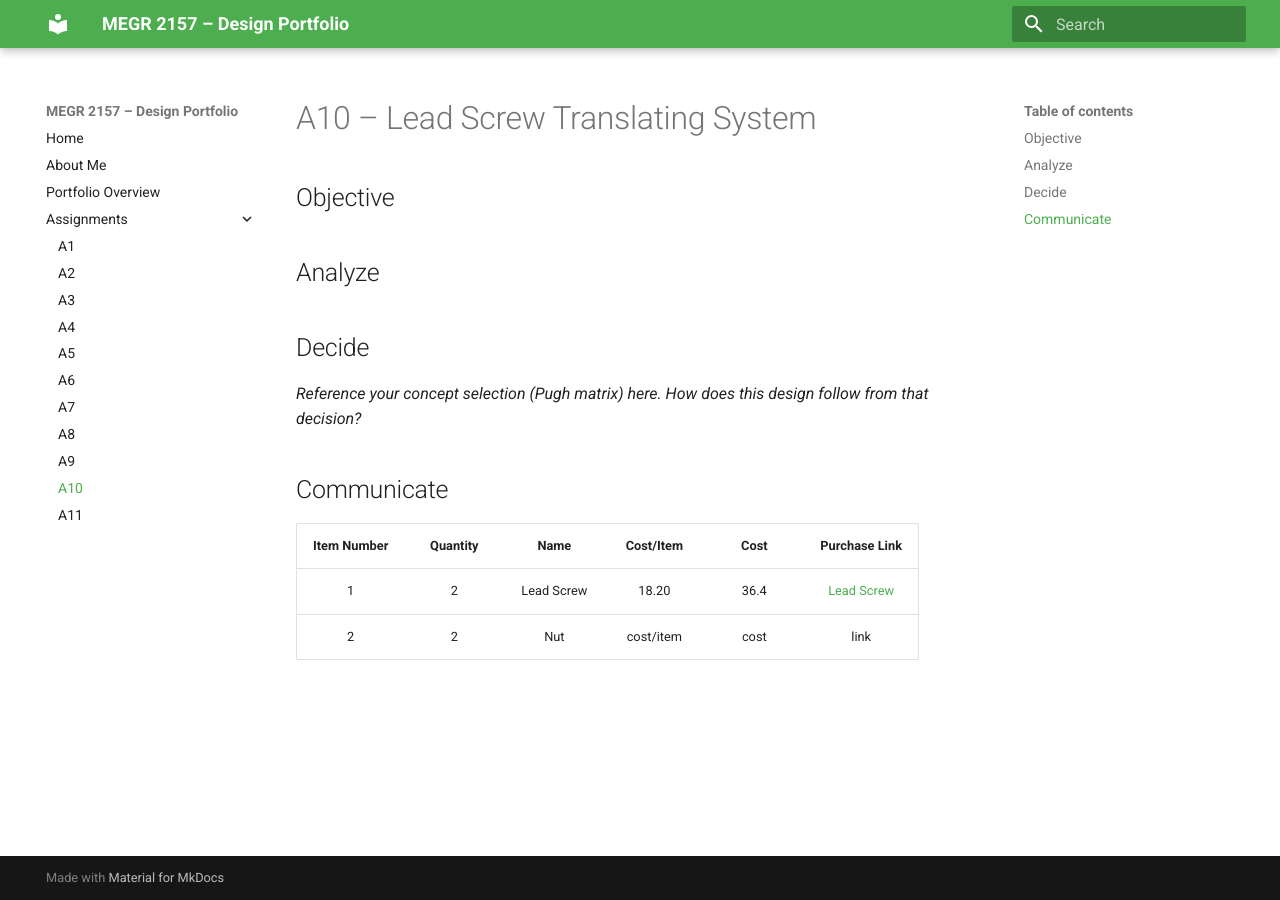
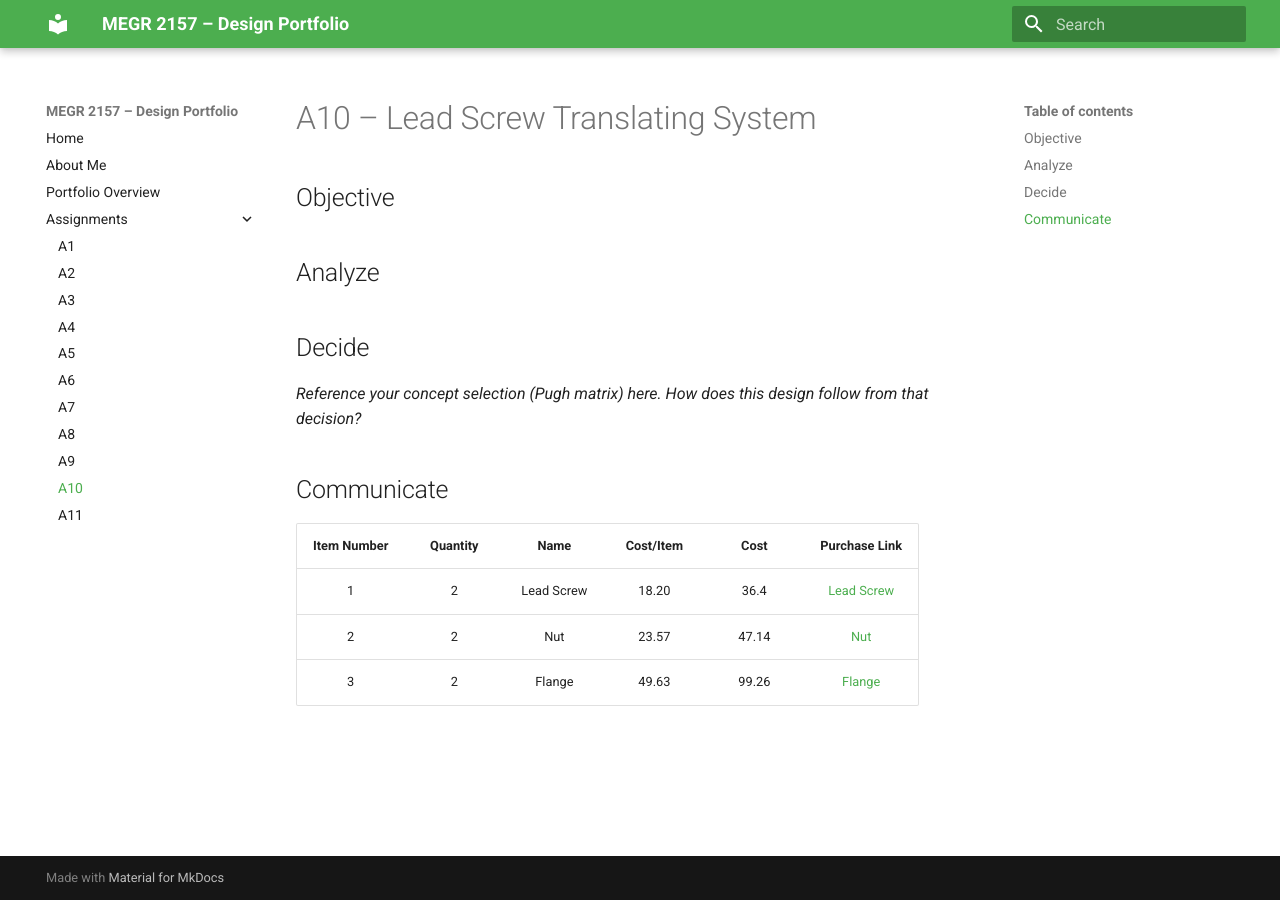
Before and after one commit to Taylor-Rockefeller-Portfolio/megr2157-portfolio, an MkDocs documentation site: the page built from docs/assignments/A10/index.md, in a window 1280 px wide. Built offline with MkDocs 1.6.1 and Material for MkDocs 9.7.7, drawn with Linux system fonts in a browser that asks for light colours.

Commit message:
Update item details in assignment index

```diff
--- a/docs/assignments/A10/index.md
+++ b/docs/assignments/A10/index.md
@@ -15,4 +15,5 @@ _Reference your concept selection (Pugh matrix) here. How does this design follo
 | Item Number | Quantity | Name | Cost/Item | Cost | Purchase Link |
 | :---: | :---: | :---: | :---: | :---: | :---: |
 | 1 | 2 | Lead Screw | 18.20 | 36.4 | [Lead Screw](https://www.roton.com/product/acme-steel-screw-right-59284/) |
-| 2 | 2 | Nut | cost/item | cost | link |
+| 2 | 2 | Nut | 23.57 | 47.14 | [Nut](https://www.roton.com/product/acme-bronze-threaded-mount-nut-right-90222/) |
+| 3 | 2 | Flange | 49.63 | 99.26 | [Flange](https://www.roton.com/product/flange-steel-flange-89838/) |
```
